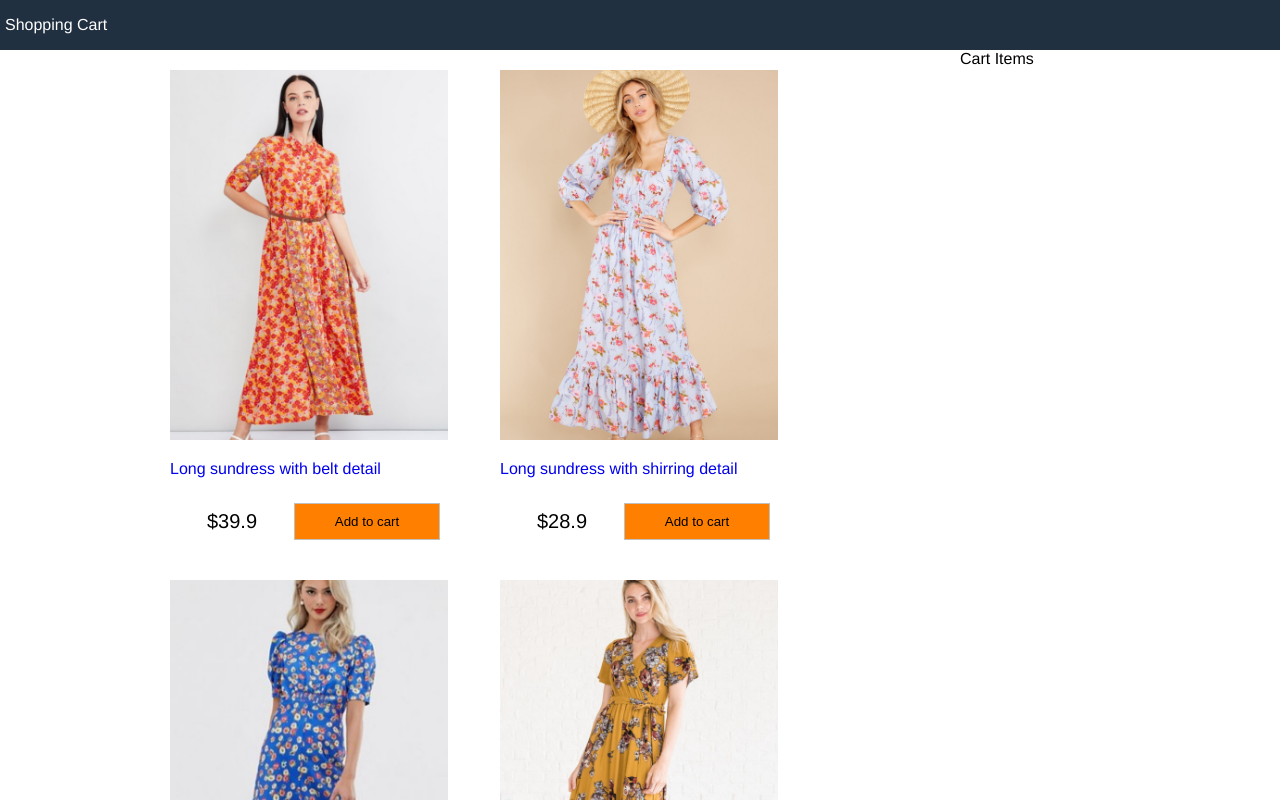
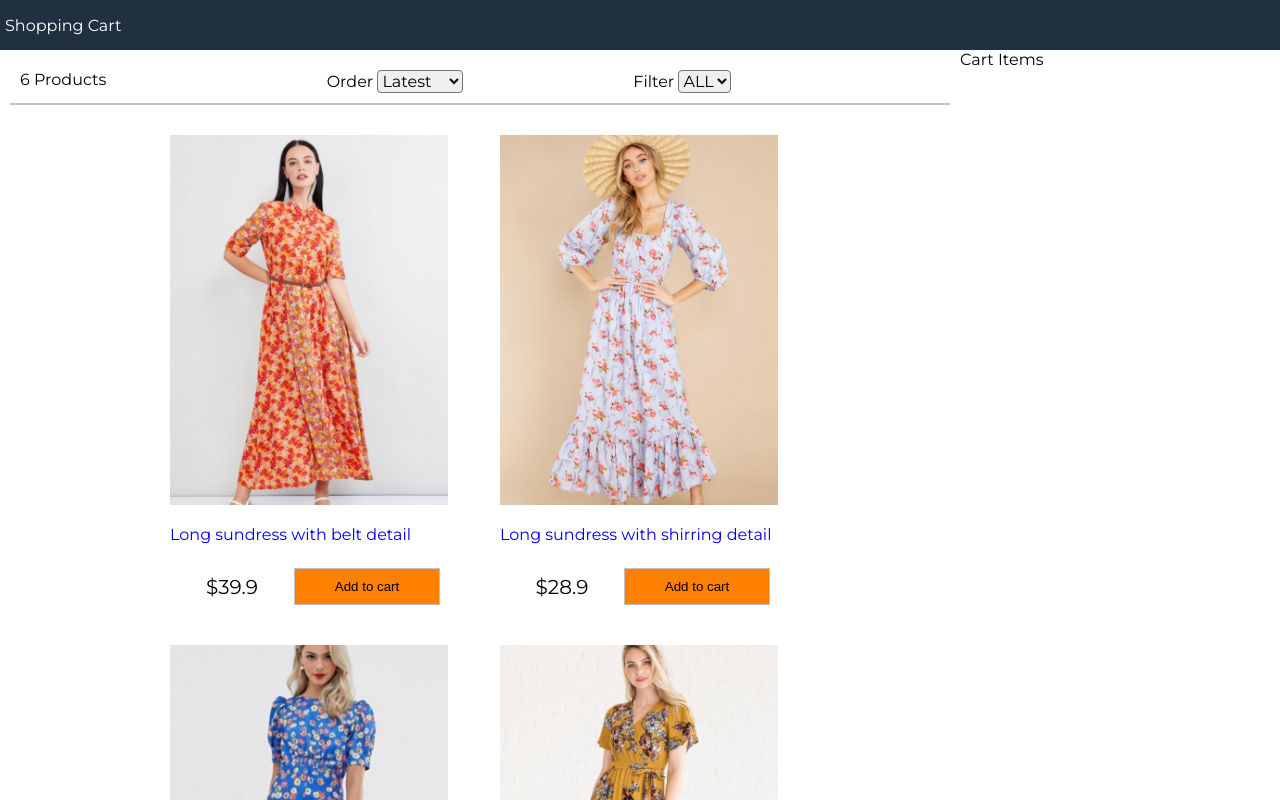
Before and after one commit to bySmy/shopping-cart, a React (Create React App) app: page / in a window 1280 px wide. Shown: the top 800 px of the page. Built offline with nearby package versions, Linux system fonts and the light colour scheme.

Commit message:
filter component

```diff
--- a/src/App.js
+++ b/src/App.js
@@ -1,5 +1,5 @@
-//add feature
 import React from 'react';
+import Filter from './components/Filter';
 import Products from './components/Products';
 import data from "./data.json"
 
@@ -12,6 +12,43 @@ class App extends React.Component {
       sort: "",
     };
   }
+
+  filterProducts = (event) => {
+    if(event.target.value === "all"){
+      this.setState({size:event.target.value, products:data.products});
+    } else {
+      this.setState({
+        size: event.target.value,
+        products: data.products.filter((product) =>
+                  product.availableSizes.indexOf(event.target.value) >=0
+        ),
+      });
+    }
+  };
+
+  sortProducts = (event) => {
+    const sortItem = event.target.value;
+
+    // if( sortItem === "latest"){
+    //   this.setState({sort:sortItem, products:data.products.sort((a, b) => (a._id > b._id ? 1 : -1))});
+    // } else {
+    this.setState((state) => ({
+      sort: sortItem,
+      products: this.state.products
+        .slice()
+        .sort((a,b) => {
+           if(sortItem === "lowest"){
+              return a.price - b.price;
+           }else if (sortItem === "highest"){
+              return b.price - a.price;
+           }else{
+             return b._id - a._id;
+           }
+
+        })
+    }));
+  };
+
   render (){
     return (
       <div className="grid-container">
@@ -21,7 +58,12 @@ class App extends React.Component {
         <main>
           <div className= "content">
              <div className= "mainbar">
-                <Products products= {this.state.products}></Products>
+               <Filter count={this.state.products.length}
+                      size={this.state.size}
+                      sort={this.state.sort}
+                      filterProducts={this.filterProducts}
+                      sortProducts={this.sortProducts}></Filter>
+                <Products products={this.state.products}></Products>
              </div>
              <div className= "sidebar">Cart Items</div>
           </div>
--- /dev/null
+++ b/src/components/Filter.js
@@ -0,0 +1,36 @@
+import React, { Component } from 'react';
+
+export default class Filter extends Component {
+    render() {
+        return (
+            <div className="filter">
+                <div className="filter-result">{this.props.count} Products
+                </div>
+                <div className="filter-sort">
+                    Order{" "}
+                    <select value={this.props.sort}
+                            onChange={this.props.sortProducts}
+                            className="sort-box">
+                       <option value="latest">Latest</option>
+                       <option value="lowest">Lowest</option>
+                       <option value="highest">Highest</option>
+                    </select>
+                </div>
+                <div className="filter-size">
+                    Filter{" "}
+                    <select value={this.props.size}
+                            onChange={this.props.filterProducts}
+                            className="size-box">
+                        <option value="all">ALL</option>
+                        <option value="XS">XS</option>
+                        <option value="X">S</option>
+                        <option value="M">M</option>
+                        <option value="L">L</option>
+                        <option value="XL">XL</option>
+                        <option value="XXL">XXL</option>
+                    </select>
+                </div>
+            </div>
+        )
+    }
+}
--- a/src/data.json
+++ b/src/data.json
@@ -1,30 +1,30 @@
 {
     "products": [{
-            "_id": "dress1",
+            "_id": 1,
             "image": "/images/dress1.png",
             "title": "Long sundress with belt detail",
             "description": "This is for all the latest trends, no matter who you are, where you’re from and what you’re up to. Exclusive to ASOS, our universal brand is here for you, and comes in all our fit ranges: ASOS Curve, Tall, Petite and Maternity. Created by us, styled by you.",
-            "availableSizes": ["X", "L", "XL", "XXL"],
+            "availableSizes": ["M", "L", "XL", "XXL"],
             "price": 39.9
         },
         {
-            "_id": "dress2",
+            "_id": 2,
             "image": "/images/dress2.png",
             "title": "Long sundress with shirring detail",
             "description": "This is for all the latest trends, no matter who you are, where you’re from and what you’re up to. Exclusive to ASOS, our universal brand is here for you, and comes in all our fit ranges: ASOS Curve, Tall, Petite and Maternity. Created by us, styled by you.",
-            "availableSizes": ["X", "M", "L"],
+            "availableSizes": ["S", "M", "L"],
             "price": 28.9
         },
         {
-            "_id": "dress3",
+            "_id": 3,
             "image": "/images/dress3.png",
             "title": "Long dress in ditsy floral",
             "description": "This is for all the latest trends, no matter who you are, where you’re from and what you’re up to. Exclusive to ASOS, our universal brand is here for you, and comes in all our fit ranges: ASOS Curve, Tall, Petite and Maternity. Created by us, styled by you.",
-            "availableSizes": ["X", "M", "L"],
+            "availableSizes": ["S", "M", "L"],
             "price": 24.9
         },
         {
-            "_id": "dress4",
+            "_id": 4,
             "image": "/images/dress4.png",
             "title": "long dress with front closure",
             "description": "This is for all the latest trends, no matter who you are, where you’re from and what you’re up to. Exclusive to ASOS, our universal brand is here for you, and comes in all our fit ranges: ASOS Curve, Tall, Petite and Maternity. Created by us, styled by you.",
@@ -32,7 +32,7 @@
             "price": 25.9
         },
         {
-            "_id": "dress5",
+            "_id": 5,
             "image": "/images/dress5.png",
             "title": "Long dress with floral chiffon fabric ",
             "description": "This is for all the latest trends, no matter who you are, where you’re from and what you’re up to. Exclusive to ASOS, our universal brand is here for you, and comes in all our fit ranges: ASOS Curve, Tall, Petite and Maternity. Created by us, styled by you.",
@@ -40,11 +40,11 @@
             "price": 20.9
         },
         {
-            "_id": "dress6",
+            "_id": 6,
             "image": "/images/dress6.png",
             "title": "Long dress in white polka dot",
             "description": "This is for all the latest trends, no matter who you are, where you’re from and what you’re up to. Exclusive to ASOS, our universal brand is here for you, and comes in all our fit ranges: ASOS Curve, Tall, Petite and Maternity. Created by us, styled by you.",
-            "availableSizes": ["XL", "XXL"],
+            "availableSizes": ["XS", "XL", "XXL"],
             "price": 39.9
         }
     ]
--- a/src/index.css
+++ b/src/index.css
@@ -1,3 +1,4 @@
+@import url('https://fonts.googleapis.com/css2?family=Montserrat&display=swap');
 html {
     font-size: 62.5%;
     /* 1em = 10px  and  to get away from pixel based dimensions.
@@ -22,7 +23,7 @@ input,
 select,
 textarea {
     font-size: 1.6rem;
-    font-family: Helvetica, Arial, sans-serif;
+    font-family: 'Montserrat', Arial, sans-serif
 }
 
 .grid-container {
@@ -78,6 +79,26 @@ main {
 
 .sidebar {
     flex: 1 20rem;
+}
+
+
+/* filters */
+
+.filter {
+    display: flex;
+    justify-content: space-between;
+    padding: 1rem;
+    margin: 1rem;
+    border-bottom: 0.2rem #c0c0c0 solid;
+}
+
+.filter div {
+    flex: 1;
+}
+
+.sort-box,
+.size-box {
+    border-radius: 4px;
 }
 
 
```
